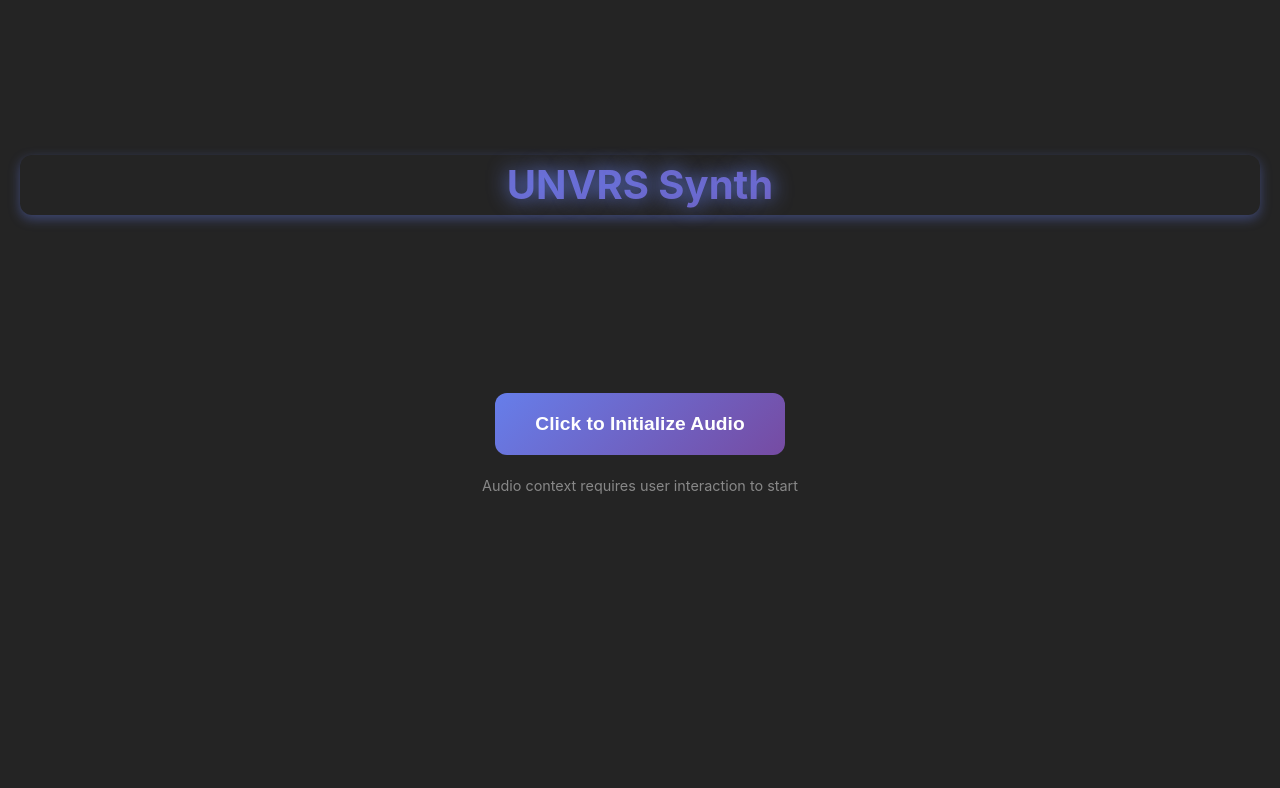
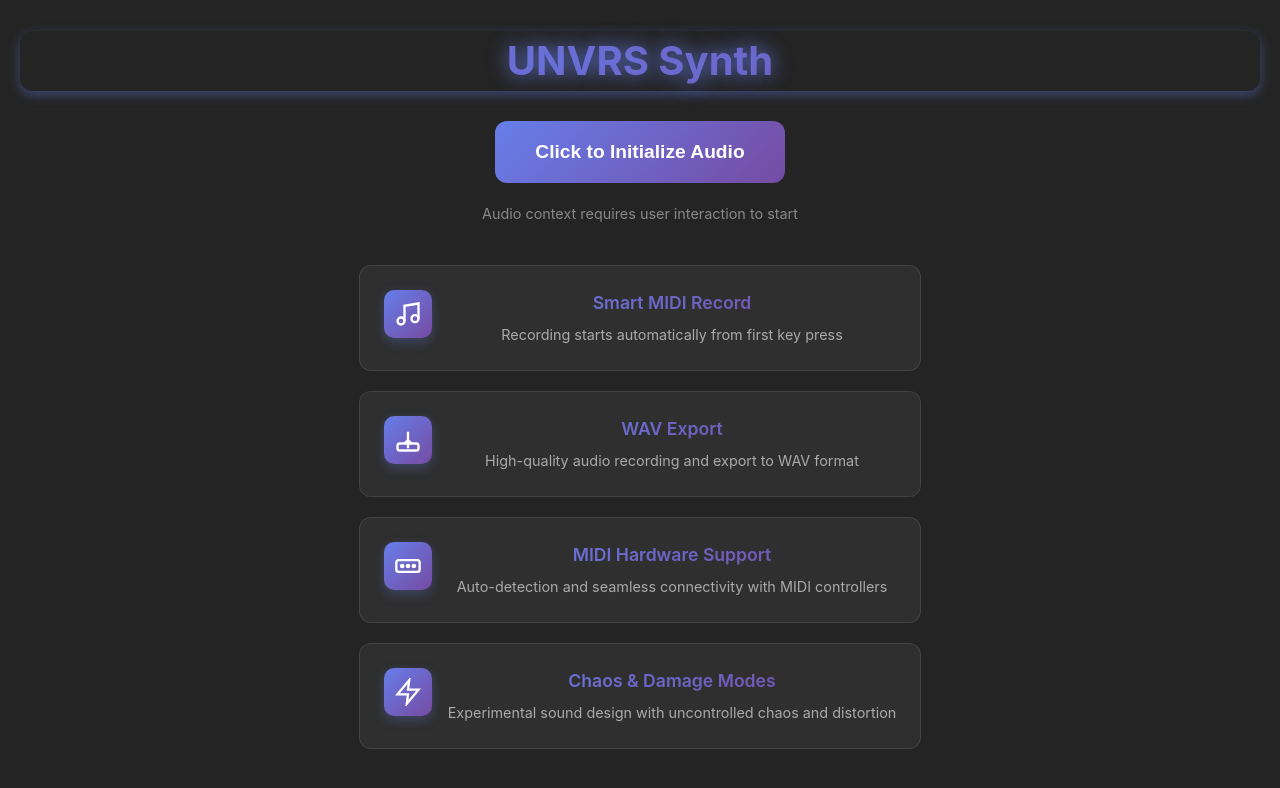
Before and after one commit to UNVRSmusic/unvrs-synth, a React (Vite) app: page / in a window 1280 px wide. Shown: the top 788 px of the page. Built offline with nearby package versions, Linux system fonts and the light colour scheme.

Commit message:
key features

```diff
--- a/src/App.css
+++ b/src/App.css
@@ -50,3 +50,69 @@ h1 {
   color: #888;
   font-size: 0.9rem;
 }
+
+.key-features {
+  display: grid;
+  grid-template-columns: repeat(auto-fit, minmax(280px, 1fr));
+  gap: 20px;
+  padding: 20px 0;
+}
+
+.feature-item {
+  background: rgba(255, 255, 255, 0.05);
+  border: 1px solid rgba(255, 255, 255, 0.1);
+  border-radius: 12px;
+  padding: 24px;
+  display: flex;
+  gap: 16px;
+  align-items: flex-start;
+  transition: all 0.3s ease;
+  backdrop-filter: blur(10px);
+}
+
+.feature-item:hover {
+  background: rgba(255, 255, 255, 0.08);
+  border-color: rgba(102, 126, 234, 0.4);
+  box-shadow: 0 8px 24px rgba(102, 126, 234, 0.2);
+  transform: translateY(-2px);
+}
+
+.feature-icon {
+  flex-shrink: 0;
+  width: 48px;
+  height: 48px;
+  background: linear-gradient(135deg, #667eea 0%, #764ba2 100%);
+  border-radius: 10px;
+  display: flex;
+  align-items: center;
+  justify-content: center;
+  color: white;
+  box-shadow: 0 4px 12px rgba(102, 126, 234, 0.3);
+}
+
+.feature-icon svg {
+  width: 28px;
+  height: 28px;
+}
+
+.feature-content {
+  flex: 1;
+}
+
+.feature-content h3 {
+  margin: 0 0 8px 0;
+  font-size: 1.1rem;
+  font-weight: 600;
+  color: #fff;
+  background: linear-gradient(135deg, #667eea 0%, #764ba2 100%);
+  -webkit-background-clip: text;
+  -webkit-text-fill-color: transparent;
+  background-clip: text;
+}
+
+.feature-content p {
+  margin: 0;
+  font-size: 0.9rem;
+  color: #aaa;
+  line-height: 1.5;
+}
--- a/src/App.tsx
+++ b/src/App.tsx
@@ -26,6 +26,87 @@ function App() {
           <p className="hint">
             Audio context requires user interaction to start
           </p>
+
+          <div className="key-features">
+            <div className="feature-item">
+              <div className="feature-icon">
+                <svg
+                  viewBox="0 0 24 24"
+                  fill="none"
+                  stroke="currentColor"
+                  strokeWidth="2"
+                >
+                  <path d="M9 18V5l12-2v13" />
+                  <circle cx="6" cy="18" r="3" />
+                  <circle cx="18" cy="16" r="3" />
+                </svg>
+              </div>
+              <div className="feature-content">
+                <h3>Smart MIDI Record</h3>
+                <p>Recording starts automatically from first key press</p>
+              </div>
+            </div>
+
+            <div className="feature-item">
+              <div className="feature-icon">
+                <svg
+                  viewBox="0 0 24 24"
+                  fill="none"
+                  stroke="currentColor"
+                  strokeWidth="2"
+                >
+                  <path d="M12 19v-7m0 0V5m0 7l-3 3m3-3l3 3" />
+                  <path d="M5 21h14a2 2 0 002-2v-2a2 2 0 00-2-2H5a2 2 0 00-2 2v2a2 2 0 002 2z" />
+                </svg>
+              </div>
+              <div className="feature-content">
+                <h3>WAV Export</h3>
+                <p>High-quality audio recording and export to WAV format</p>
+              </div>
+            </div>
+
+            <div className="feature-item">
+              <div className="feature-icon">
+                <svg
+                  viewBox="0 0 24 24"
+                  fill="none"
+                  stroke="currentColor"
+                  strokeWidth="2"
+                >
+                  <rect x="2" y="7" width="20" height="10" rx="2" />
+                  <circle cx="7" cy="12" r="1" fill="currentColor" />
+                  <circle cx="12" cy="12" r="1" fill="currentColor" />
+                  <circle cx="17" cy="12" r="1" fill="currentColor" />
+                </svg>
+              </div>
+              <div className="feature-content">
+                <h3>MIDI Hardware Support</h3>
+                <p>
+                  Auto-detection and seamless connectivity with MIDI controllers
+                </p>
+              </div>
+            </div>
+
+            <div className="feature-item">
+              <div className="feature-icon">
+                <svg
+                  viewBox="0 0 24 24"
+                  fill="none"
+                  stroke="currentColor"
+                  strokeWidth="2"
+                >
+                  <path d="M13 2L3 14h9l-1 8 10-12h-9l1-8z" />
+                </svg>
+              </div>
+              <div className="feature-content">
+                <h3>Chaos & Damage Modes</h3>
+                <p>
+                  Experimental sound design with uncontrolled chaos and
+                  distortion
+                </p>
+              </div>
+            </div>
+          </div>
         </div>
       ) : (
         <Synth audioEngine={audioEngine!} />
--- a/vite.config.ts
+++ b/vite.config.ts
@@ -2,10 +2,10 @@ import { defineConfig } from "vite";
 import react from "@vitejs/plugin-react";
 
 // https://vitejs.dev/config/
-export default defineConfig({
-  base: "/unvrs-synth/",
+export default defineConfig(({ command }) => ({
+  base: command === "build" ? "/unvrs-synth/" : "/",
   plugins: [react()],
   server: {
     port: 3000,
   },
-});
+}));
```
